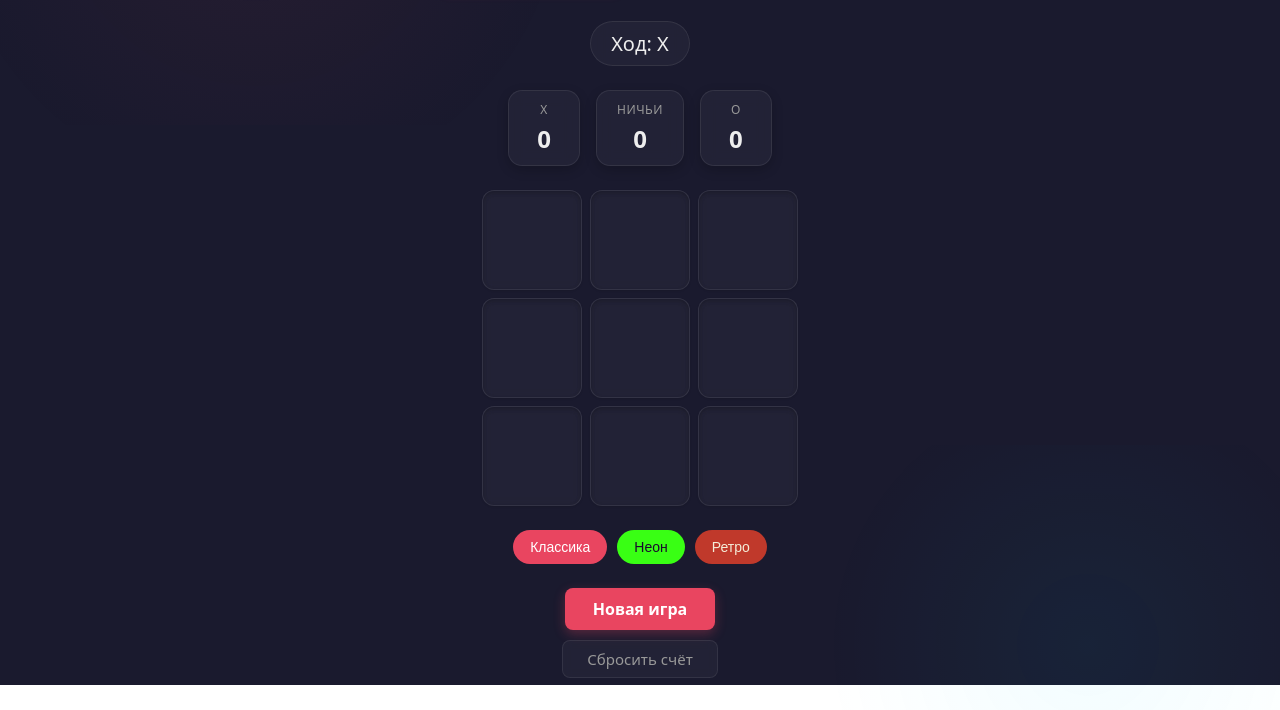
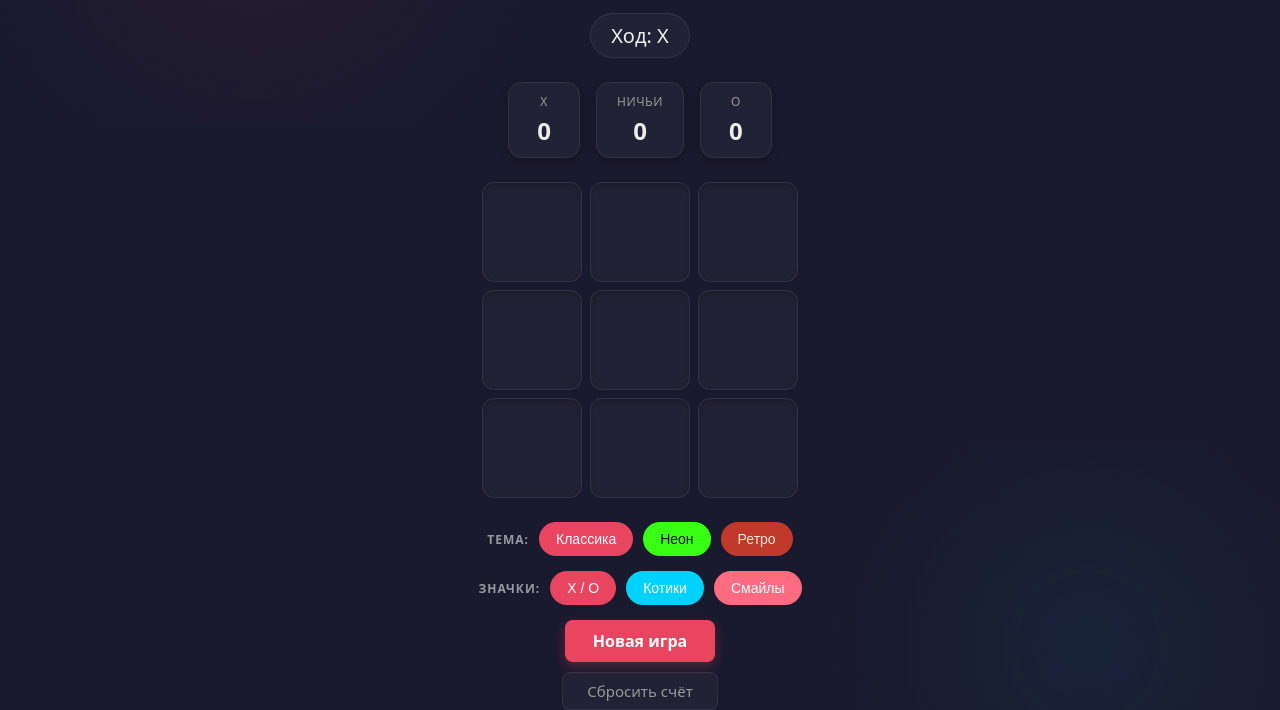
Before and after one commit to MalinaisDjema/play, a plain HTML site: page index.html in a window 1280 px wide. Shown: the part 115-825 px from the top of the page. Before the commit the page ends 800 px from the top, so only its background shows below. Drawn offline with Linux system fonts and the light colour scheme.

Commit message:
разделила блоки настроек тем и символов

```diff
--- a/css/style.css
+++ b/css/style.css
@@ -569,14 +569,34 @@ body.theme-retro .cell.win {
   box-shadow: inset 0 0 12px var(--win-shadow);
 }
 
-/* === Переключатель тем === */
+/* === Настройки (темы и символы) === */
+.settings-group {
+  display: flex;
+  justify-content: center;
+  align-items: center;
+  gap: 10px;
+  margin-bottom: 15px;
+}
+
+.settings-label {
+  font-size: 12px;
+  color: var(--text);
+  opacity: 0.6;
+  text-transform: uppercase;
+  letter-spacing: 1px;
+  font-weight: bold;
+}
+
 #theme-switcher {
   display: flex;
   gap: 10px;
   justify-content: center;
-  margin-bottom: 24px;
-  position: relative;
-  z-index: 1;
+}
+
+#symbol-switcher {
+  display: flex;
+  gap: 10px;
+  justify-content: center;
 }
 
 .theme-btn {
@@ -589,6 +609,7 @@ body.theme-retro .cell.win {
   outline: none;
   background: transparent;
   color: var(--text);
+  flex-shrink: 0;
 }
 
 .theme-btn:hover {
@@ -617,3 +638,44 @@ body.theme-retro .cell.win {
   color: #f4ecd8;
   border-color: transparent;
 }
+
+/* === Кнопки выбора символов === */
+.symbol-btn {
+  padding: 8px 16px;
+  border-radius: 20px;
+  border: 1px solid rgba(255, 255, 255, 0.2);
+  font-size: 14px;
+  cursor: pointer;
+  transition: all 0.2s;
+  outline: none;
+  background: transparent;
+  color: var(--text);
+  flex-shrink: 0;
+}
+
+.symbol-btn:hover {
+  background: rgba(255, 255, 255, 0.1);
+}
+
+.symbol-btn:focus-visible {
+  outline: 2px solid var(--accent-x);
+  outline-offset: 2px;
+}
+
+.symbol-btn[data-symbols="classic"] {
+  background: var(--accent-x);
+  color: var(--white);
+  border-color: transparent;
+}
+
+.symbol-btn[data-symbols="cats"] {
+  background: var(--accent-o);
+  color: var(--white);
+  border-color: transparent;
+}
+
+.symbol-btn[data-symbols="emoji"] {
+  background: var(--accent-hover);
+  color: var(--white);
+  border-color: transparent;
+}
--- a/index.html
+++ b/index.html
@@ -45,10 +45,22 @@
     <button class="cell" data-index="8"></button>
   </div>
 
-  <div id="theme-switcher">
-    <button class="theme-btn" data-theme="classic">Классика</button>
-    <button class="theme-btn" data-theme="neon">Неон</button>
-    <button class="theme-btn" data-theme="retro">Ретро</button>
+  <div class="settings-group">
+    <span class="settings-label">Тема:</span>
+    <div id="theme-switcher">
+      <button class="theme-btn" data-theme="classic">Классика</button>
+      <button class="theme-btn" data-theme="neon">Неон</button>
+      <button class="theme-btn" data-theme="retro">Ретро</button>
+    </div>
+  </div>
+
+  <div class="settings-group">
+    <span class="settings-label">Значки:</span>
+    <div id="symbol-switcher">
+      <button class="symbol-btn active" data-symbols="classic">X / O</button>
+      <button class="symbol-btn" data-symbols="cats">Котики</button>
+      <button class="symbol-btn" data-symbols="emoji">Смайлы</button>
+    </div>
   </div>
 
   <button id="restart">Новая игра</button>
```
